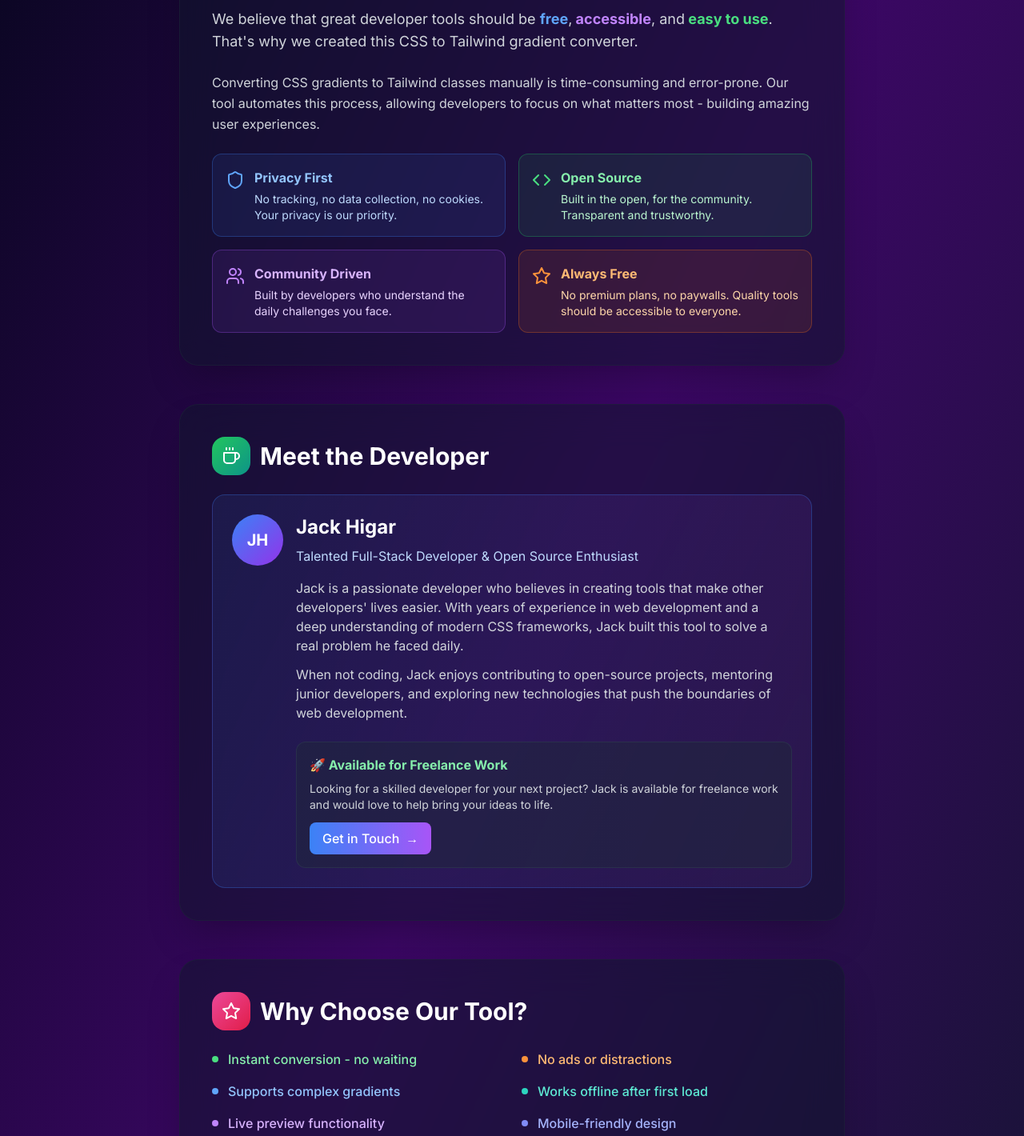
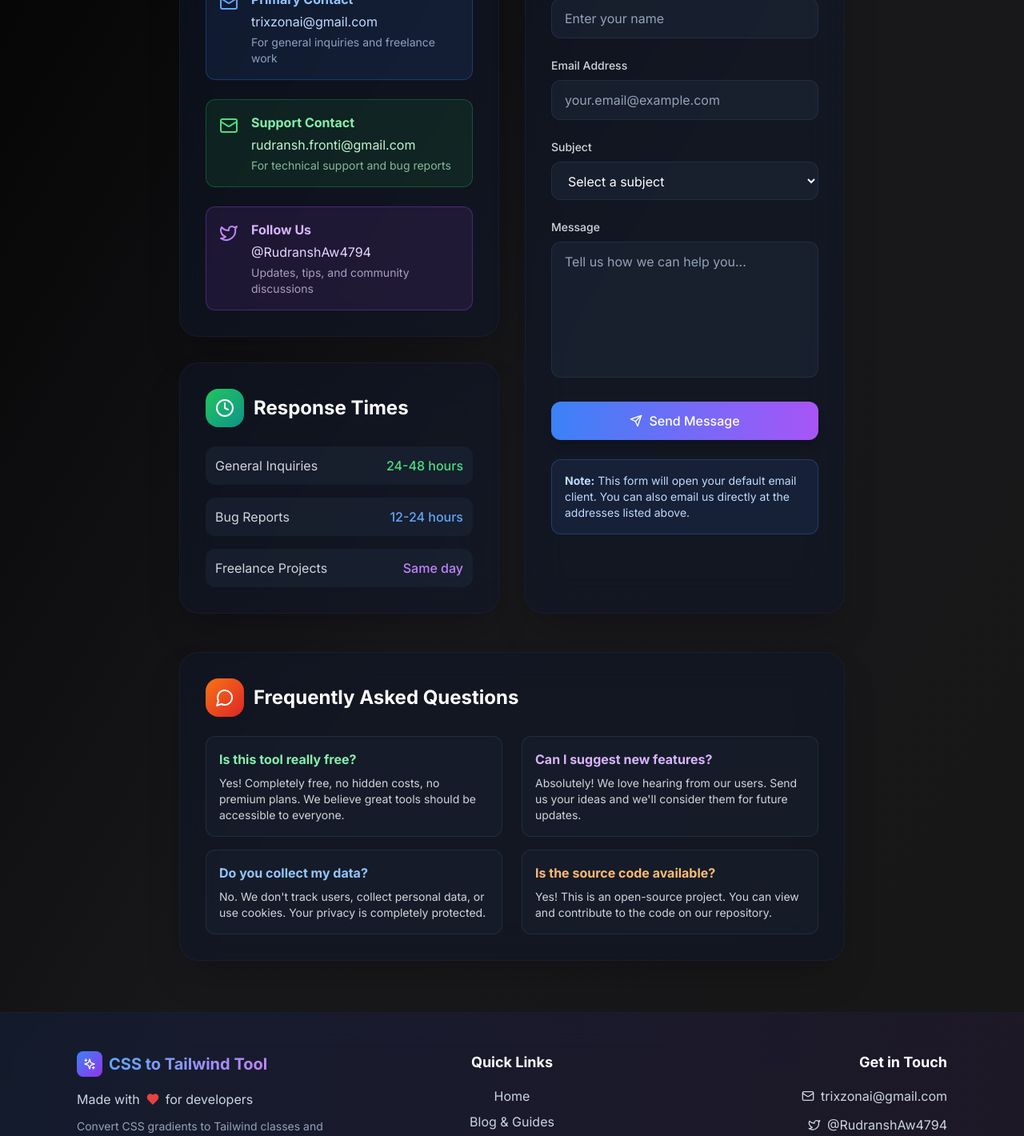
Before and after one commit to TRIXZON/24, a React (Vite) app in the folder project/: page /about in a window 1280 px wide. Shown: the part 480-1900 px from the top of the page at 80% size. Built offline with nearby package versions, Linux system fonts and the light colour scheme.

Commit message:
Update AboutPage.tsx

```diff
--- a/project/src/pages/AboutPage.tsx
+++ b/project/src/pages/AboutPage.tsx
@@ -1,12 +1,12 @@
 import React from 'react';
-import { ArrowLeft, Heart, Code, Zap, Shield, Users, Coffee, Star } from 'lucide-react';
+import { ArrowLeft, Mail, Twitter, MessageCircle, Send, Clock, MapPin } from 'lucide-react';
 import { Link } from 'react-router-dom';
 import Header from '../components/Header';
 import Footer from '../components/Footer';
 
-const AboutPage: React.FC = () => {
+const ContactPage: React.FC = () => {
   return (
-    <div className="min-h-screen bg-gradient-to-br from-slate-950 via-purple-950 to-slate-900">
+    <div className="min-h-screen bg-gradient-to-br from-black via-zinc-900 to-neutral-900">
       <Header />
       <main className="pt-20 pb-16">
         <div className="max-w-4xl mx-auto px-4 sm:px-6 lg:px-8">
@@ -24,190 +24,220 @@ const AboutPage: React.FC = () => {
           {/* Hero Section */}
           <header className="text-center mb-12">
             <div className="inline-flex items-center px-4 py-2 bg-gradient-to-r from-blue-500/20 to-purple-500/20 backdrop-blur-sm border border-blue-500/30 rounded-full mb-6">
-              <Heart className="w-4 h-4 text-red-400 mr-2" />
-              <span className="text-sm font-medium text-blue-300">Made with Love</span>
+              <MessageCircle className="w-4 h-4 text-blue-400 mr-2" />
+              <span className="text-sm font-medium text-blue-300">Get in Touch</span>
             </div>
             <h1 className="text-4xl md:text-5xl font-bold text-white mb-4 bg-gradient-to-r from-blue-400 via-purple-400 to-pink-400 bg-clip-text text-transparent">
-              About Our Tool
+              Contact Us
             </h1>
             <p className="text-xl text-gray-300 max-w-3xl mx-auto leading-relaxed">
-              A free, open-source tool built by developers, for developers. No ads, no tracking, just pure functionality.
+              Have questions, suggestions, or need help? We'd love to hear from you!
             </p>
           </header>
 
-          <div className="space-y-12">
-            {/* Mission Section */}
-            <section className="bg-slate-900/50 backdrop-blur-xl rounded-3xl shadow-2xl border border-slate-800/50 p-8 lg:p-10">
+          <div className="grid gap-8 lg:grid-cols-2">
+            {/* Contact Information */}
+            <div className="space-y-8">
+              <section className="bg-slate-900/50 backdrop-blur-xl rounded-3xl shadow-2xl border border-slate-800/50 p-8">
                 <div className="flex items-center space-x-3 mb-6">
                   <div className="w-12 h-12 bg-gradient-to-br from-blue-500 to-purple-600 rounded-2xl flex items-center justify-center">
-                  <Zap className="w-6 h-6 text-white" />
+                    <Mail className="w-6 h-6 text-white" />
                   </div>
-                <h2 className="text-3xl font-bold text-white">Our Mission</h2>
+                  <h2 className="text-2xl font-bold text-white">Get in Touch</h2>
                 </div>
 
-              <div className="space-y-6 text-gray-300 leading-relaxed">
-                <p className="text-lg">
-                  We believe that great developer tools should be <strong className="text-blue-400">free</strong>,
-                  <strong className="text-purple-400"> accessible</strong>, and
-                  <strong className="text-green-400"> easy to use</strong>. That's why we created this CSS to Tailwind gradient converter.
-                </p>
-
-                <p>
-                  Converting CSS gradients to Tailwind classes manually is time-consuming and error-prone. Our tool automates this process,
-                  allowing developers to focus on what matters most - building amazing user experiences.
-                </p>
-
-                <div className="grid gap-4 md:grid-cols-2 mt-8">
-                  <div className="flex items-start space-x-3 p-4 bg-blue-500/10 border border-blue-500/30 rounded-xl">
-                    <Shield className="w-6 h-6 text-blue-400 mt-1 flex-shrink-0" />
+                <div className="space-y-6">
+                  <div className="flex items-start space-x-4 p-4 bg-blue-500/10 border border-blue-500/30 rounded-xl">
+                    <Mail className="w-6 h-6 text-blue-400 mt-1 flex-shrink-0" />
                     <div>
-                      <h3 className="font-bold text-blue-300 mb-1">Privacy First</h3>
-                      <p className="text-sm text-blue-200">No tracking, no data collection, no cookies. Your privacy is our priority.</p>
+                      <h3 className="font-bold text-blue-300 mb-1">Primary Contact</h3>
+                      <a
+                        href="mailto:trixzonai@gmail.com"
+                        className="text-blue-200 hover:text-blue-100 transition-colors"
+                      >
+                        trixzonai@gmail.com
+                      </a>
+                      <p className="text-sm text-blue-200/70 mt-1">For general inquiries and freelance work</p>
                     </div>
                   </div>
 
-                  <div className="flex items-start space-x-3 p-4 bg-green-500/10 border border-green-500/30 rounded-xl">
-                    <Code className="w-6 h-6 text-green-400 mt-1 flex-shrink-0" />
+                  <div className="flex items-start space-x-4 p-4 bg-green-500/10 border border-green-500/30 rounded-xl">
+                    <Mail className="w-6 h-6 text-green-400 mt-1 flex-shrink-0" />
                     <div>
-                      <h3 className="font-bold text-green-300 mb-1">Open Source</h3>
-                      <p className="text-sm text-green-200">Built in the open, for the community. Transparent and trustworthy.</p>
+                      <h3 className="font-bold text-green-300 mb-1">Support Contact</h3>
+                      <a
+                        href="mailto:rudransh.fronti@gmail.com"
+                        className="text-green-200 hover:text-green-100 transition-colors"
+                      >
+                        rudransh.fronti@gmail.com
+                      </a>
+                      <p className="text-sm text-green-200/70 mt-1">For technical support and bug reports</p>
                     </div>
                   </div>
 
-                  <div className="flex items-start space-x-3 p-4 bg-purple-500/10 border border-purple-500/30 rounded-xl">
-                    <Users className="w-6 h-6 text-purple-400 mt-1 flex-shrink-0" />
+                  <div className="flex items-start space-x-4 p-4 bg-purple-500/10 border border-purple-500/30 rounded-xl">
+                    <Twitter className="w-6 h-6 text-purple-400 mt-1 flex-shrink-0" />
                     <div>
-                      <h3 className="font-bold text-purple-300 mb-1">Community Driven</h3>
-                      <p className="text-sm text-purple-200">Built by developers who understand the daily challenges you face.</p>
-                    </div>
-                  </div>
-
-                  <div className="flex items-start space-x-3 p-4 bg-orange-500/10 border border-orange-500/30 rounded-xl">
-                    <Star className="w-6 h-6 text-orange-400 mt-1 flex-shrink-0" />
-                    <div>
-                      <h3 className="font-bold text-orange-300 mb-1">Always Free</h3>
-                      <p className="text-sm text-orange-200">No premium plans, no paywalls. Quality tools should be accessible to everyone.</p>
-                    </div>
+                      <h3 className="font-bold text-purple-300 mb-1">Follow Us</h3>
+                      <a
+                        href="https://twitter.com/RudranshAw4794"
+                        target="_blank"
+                        rel="noopener noreferrer"
+                        className="text-purple-200 hover:text-purple-100 transition-colors"
+                      >
+                        @RudranshAw4794
+                      </a>
+                      <p className="text-sm text-purple-200/70 mt-1">Updates, tips, and community discussions</p>
                     </div>
                   </div>
                 </div>
               </section>
 
-            {/* Developer Section */}
-            <section className="bg-slate-900/50 backdrop-blur-xl rounded-3xl shadow-2xl border border-slate-800/50 p-8 lg:p-10">
+              <section className="bg-slate-900/50 backdrop-blur-xl rounded-3xl shadow-2xl border border-slate-800/50 p-8">
                 <div className="flex items-center space-x-3 mb-6">
                   <div className="w-12 h-12 bg-gradient-to-br from-green-500 to-teal-600 rounded-2xl flex items-center justify-center">
-                  <Coffee className="w-6 h-6 text-white" />
+                    <Clock className="w-6 h-6 text-white" />
                   </div>
-                <h2 className="text-3xl font-bold text-white">Meet the Developer</h2>
+                  <h2 className="text-2xl font-bold text-white">Response Times</h2>
                 </div>
 
-              <div className="bg-gradient-to-r from-blue-500/10 to-purple-500/10 border border-blue-500/30 rounded-2xl p-6">
-                <div className="flex items-start space-x-4">
-                  <div className="w-16 h-16 bg-gradient-to-br from-blue-500 to-purple-600 rounded-full flex items-center justify-center text-white font-bold text-xl">
-                    JH
+                <div className="space-y-4">
+                  <div className="flex items-center justify-between p-3 bg-slate-800/50 rounded-xl">
+                    <span className="text-gray-300">General Inquiries</span>
+                    <span className="text-green-400 font-medium">24-48 hours</span>
                   </div>
-                  <div className="flex-1">
-                    <h3 className="text-2xl font-bold text-white mb-2">Jack Higar</h3>
-                    <p className="text-blue-200 mb-4">Talented Full-Stack Developer & Open Source Enthusiast</p>
+                  <div className="flex items-center justify-between p-3 bg-slate-800/50 rounded-xl">
+                    <span className="text-gray-300">Bug Reports</span>
+                    <span className="text-blue-400 font-medium">12-24 hours</span>
+                  </div>
+                  <div className="flex items-center justify-between p-3 bg-slate-800/50 rounded-xl">
+                    <span className="text-gray-300">Freelance Projects</span>
+                    <span className="text-purple-400 font-medium">Same day</span>
+                  </div>
+                </div>
+              </section>
+            </div>
 
-                    <div className="space-y-3 text-gray-300">
-                      <p>
-                        Jack is a passionate developer who believes in creating tools that make other developers' lives easier.
-                        With years of experience in web development and a deep understanding of modern CSS frameworks,
-                        Jack built this tool to solve a real problem he faced daily.
-                      </p>
+            {/* Contact Form */}
+            <div className="bg-slate-900/50 backdrop-blur-xl rounded-3xl shadow-2xl border border-slate-800/50 p-8">
+              <div className="flex items-center space-x-3 mb-6">
+                <div className="w-12 h-12 bg-gradient-to-br from-pink-500 to-rose-600 rounded-2xl flex items-center justify-center">
+                  <Send className="w-6 h-6 text-white" />
+                </div>
+                <h2 className="text-2xl font-bold text-white">Send a Message</h2>
+              </div>
 
-                      <p>
-                        When not coding, Jack enjoys contributing to open-source projects, mentoring junior developers,
-                        and exploring new technologies that push the boundaries of web development.
+              <form className="space-y-6">
+                <div>
+                  <label htmlFor="name" className="block text-sm font-medium text-gray-300 mb-2">
+                    Your Name
+                  </label>
+                  <input
+                    type="text"
+                    id="name"
+                    name="name"
+                    className="w-full px-4 py-3 bg-slate-800/50 border border-slate-700/50 rounded-xl focus:ring-2 focus:ring-blue-500/50 focus:border-blue-500/50 text-white placeholder-slate-400 transition-all duration-300"
+                    placeholder="Enter your name"
+                  />
+                </div>
+
+                <div>
+                  <label htmlFor="email" className="block text-sm font-medium text-gray-300 mb-2">
+                    Email Address
+                  </label>
+                  <input
+                    type="email"
+                    id="email"
+                    name="email"
+                    className="w-full px-4 py-3 bg-slate-800/50 border border-slate-700/50 rounded-xl focus:ring-2 focus:ring-blue-500/50 focus:border-blue-500/50 text-white placeholder-slate-400 transition-all duration-300"
+                    placeholder="your.email@example.com"
+                  />
+                </div>
+
+                <div>
+                  <label htmlFor="subject" className="block text-sm font-medium text-gray-300 mb-2">
+                    Subject
+                  </label>
+                  <select
+                    id="subject"
+                    name="subject"
+                    className="w-full px-4 py-3 bg-slate-800/50 border border-slate-700/50 rounded-xl focus:ring-2 focus:ring-blue-500/50 focus:border-blue-500/50 text-white transition-all duration-300"
+                  >
+                    <option value="">Select a subject</option>
+                    <option value="general">General Inquiry</option>
+                    <option value="bug">Bug Report</option>
+                    <option value="feature">Feature Request</option>
+                    <option value="freelance">Freelance Work</option>
+                    <option value="other">Other</option>
+                  </select>
+                </div>
+
+                <div>
+                  <label htmlFor="message" className="block text-sm font-medium text-gray-300 mb-2">
+                    Message
+                  </label>
+                  <textarea
+                    id="message"
+                    name="message"
+                    rows={6}
+                    className="w-full px-4 py-3 bg-slate-800/50 border border-slate-700/50 rounded-xl focus:ring-2 focus:ring-blue-500/50 focus:border-blue-500/50 text-white placeholder-slate-400 transition-all duration-300 resize-none"
+                    placeholder="Tell us how we can help you..."
+                  ></textarea>
+                </div>
+
+                <button
+                  type="submit"
+                  className="w-full bg-gradient-to-r from-blue-500 to-purple-500 text-white px-6 py-3 rounded-xl font-medium hover:from-blue-600 hover:to-purple-600 transition-all duration-300 flex items-center justify-center space-x-2 shadow-lg"
+                >
+                  <Send className="w-4 h-4" />
+                  <span>Send Message</span>
+                </button>
+              </form>
+
+              <div className="mt-6 p-4 bg-blue-500/10 border border-blue-500/30 rounded-xl">
+                <p className="text-sm text-blue-200">
+                  <strong>Note:</strong> This form will open your default email client.
+                  You can also email us directly at the addresses listed above.
                 </p>
               </div>
+            </div>
+          </div>
 
-                    <div className="mt-6 p-4 bg-slate-800/50 rounded-xl border border-slate-700/50">
-                      <h4 className="font-bold text-green-300 mb-2">🚀 Available for Freelance Work</h4>
-                      <p className="text-sm text-gray-300 mb-3">
-                        Looking for a skilled developer for your next project? Jack is available for freelance work
-                        and would love to help bring your ideas to life.
-                      </p>
-                      <a
-                        href="mailto:trixzonai@gmail.com"
-                        className="inline-flex items-center space-x-2 bg-gradient-to-r from-blue-500 to-purple-500 text-white px-4 py-2 rounded-lg font-medium hover:from-blue-600 hover:to-purple-600 transition-all duration-300"
-                      >
-                        <span>Get in Touch</span>
-                        <span>→</span>
-                      </a>
+          {/* FAQ Section */}
+          <section className="mt-12 bg-slate-900/50 backdrop-blur-xl rounded-3xl shadow-2xl border border-slate-800/50 p-8">
+            <div className="flex items-center space-x-3 mb-6">
+              <div className="w-12 h-12 bg-gradient-to-br from-orange-500 to-red-600 rounded-2xl flex items-center justify-center">
+                <MessageCircle className="w-6 h-6 text-white" />
               </div>
+              <h2 className="text-2xl font-bold text-white">Frequently Asked Questions</h2>
+            </div>
+
+            <div className="grid gap-6 md:grid-cols-2">
+              <div className="space-y-4">
+                <div className="p-4 bg-slate-800/30 rounded-xl border border-slate-700/50">
+                  <h3 className="font-bold text-green-300 mb-2">Is this tool really free?</h3>
+                  <p className="text-sm text-gray-300">Yes! Completely free, no hidden costs, no premium plans. We believe great tools should be accessible to everyone.</p>
+                </div>
+
+                <div className="p-4 bg-slate-800/30 rounded-xl border border-slate-700/50">
+                  <h3 className="font-bold text-blue-300 mb-2">Do you collect my data?</h3>
+                  <p className="text-sm text-gray-300">No. We don't track users, collect personal data, or use cookies. Your privacy is completely protected.</p>
+                </div>
+              </div>
+
+              <div className="space-y-4">
+                <div className="p-4 bg-slate-800/30 rounded-xl border border-slate-700/50">
+                  <h3 className="font-bold text-purple-300 mb-2">Can I suggest new features?</h3>
+                  <p className="text-sm text-gray-300">Absolutely! We love hearing from our users. Send us your ideas and we'll consider them for future updates.</p>
+                </div>
+
+                <div className="p-4 bg-slate-800/30 rounded-xl border border-slate-700/50">
+                  <h3 className="font-bold text-orange-300 mb-2">Is the source code available?</h3>
+                  <p className="text-sm text-gray-300">Yes! This is an open-source project. You can view and contribute to the code on our repository.</p>
                 </div>
               </div>
             </div>
           </section>
-
-            {/* Features Section */}
-            <section className="bg-slate-900/50 backdrop-blur-xl rounded-3xl shadow-2xl border border-slate-800/50 p-8 lg:p-10">
-              <div className="flex items-center space-x-3 mb-6">
-                <div className="w-12 h-12 bg-gradient-to-br from-pink-500 to-rose-600 rounded-2xl flex items-center justify-center">
-                  <Star className="w-6 h-6 text-white" />
-                </div>
-                <h2 className="text-3xl font-bold text-white">Why Choose Our Tool?</h2>
-              </div>
-
-              <div className="grid gap-6 md:grid-cols-2">
-                <div className="space-y-4">
-                  <div className="flex items-center space-x-3">
-                    <div className="w-2 h-2 bg-green-400 rounded-full"></div>
-                    <span className="text-green-300 font-medium">Instant conversion - no waiting</span>
-                  </div>
-                  <div className="flex items-center space-x-3">
-                    <div className="w-2 h-2 bg-blue-400 rounded-full"></div>
-                    <span className="text-blue-300 font-medium">Supports complex gradients</span>
-                  </div>
-                  <div className="flex items-center space-x-3">
-                    <div className="w-2 h-2 bg-purple-400 rounded-full"></div>
-                    <span className="text-purple-300 font-medium">Live preview functionality</span>
-                  </div>
-                  <div className="flex items-center space-x-3">
-                    <div className="w-2 h-2 bg-pink-400 rounded-full"></div>
-                    <span className="text-pink-300 font-medium">Visual gradient generator</span>
-                  </div>
-                </div>
-
-                <div className="space-y-4">
-                  <div className="flex items-center space-x-3">
-                    <div className="w-2 h-2 bg-orange-400 rounded-full"></div>
-                    <span className="text-orange-300 font-medium">No ads or distractions</span>
-                  </div>
-                  <div className="flex items-center space-x-3">
-                    <div className="w-2 h-2 bg-teal-400 rounded-full"></div>
-                    <span className="text-teal-300 font-medium">Works offline after first load</span>
-                  </div>
-                  <div className="flex items-center space-x-3">
-                    <div className="w-2 h-2 bg-indigo-400 rounded-full"></div>
-                    <span className="text-indigo-300 font-medium">Mobile-friendly design</span>
-                  </div>
-                  <div className="flex items-center space-x-3">
-                    <div className="w-2 h-2 bg-yellow-400 rounded-full"></div>
-                    <span className="text-yellow-300 font-medium">Copy-paste ready code</span>
-                  </div>
-                </div>
-              </div>
-            </section>
-
-            {/* CTA Section */}
-            <section className="text-center bg-gradient-to-r from-blue-600 to-purple-600 rounded-2xl p-8">
-              <h2 className="text-3xl font-bold text-white mb-4">Ready to Convert Your Gradients?</h2>
-              <p className="text-blue-100 mb-6 text-lg">
-                Join thousands of developers who trust our tool for their daily workflow
-              </p>
-              <Link
-                to="/"
-                className="inline-flex items-center space-x-2 bg-white text-blue-600 px-8 py-4 rounded-xl font-bold text-lg hover:bg-blue-50 transition-colors shadow-lg"
-              >
-                <span>Start Converting Now</span>
-                <span>→</span>
-              </Link>
-            </section>
-          </div>
         </div>
       </main>
       <Footer />
@@ -215,4 +245,4 @@ const AboutPage: React.FC = () => {
   );
 };
 
-export default AboutPage;
+export default ContactPage;
```
Lines whose indentation alone changed are shown as unchanged.
